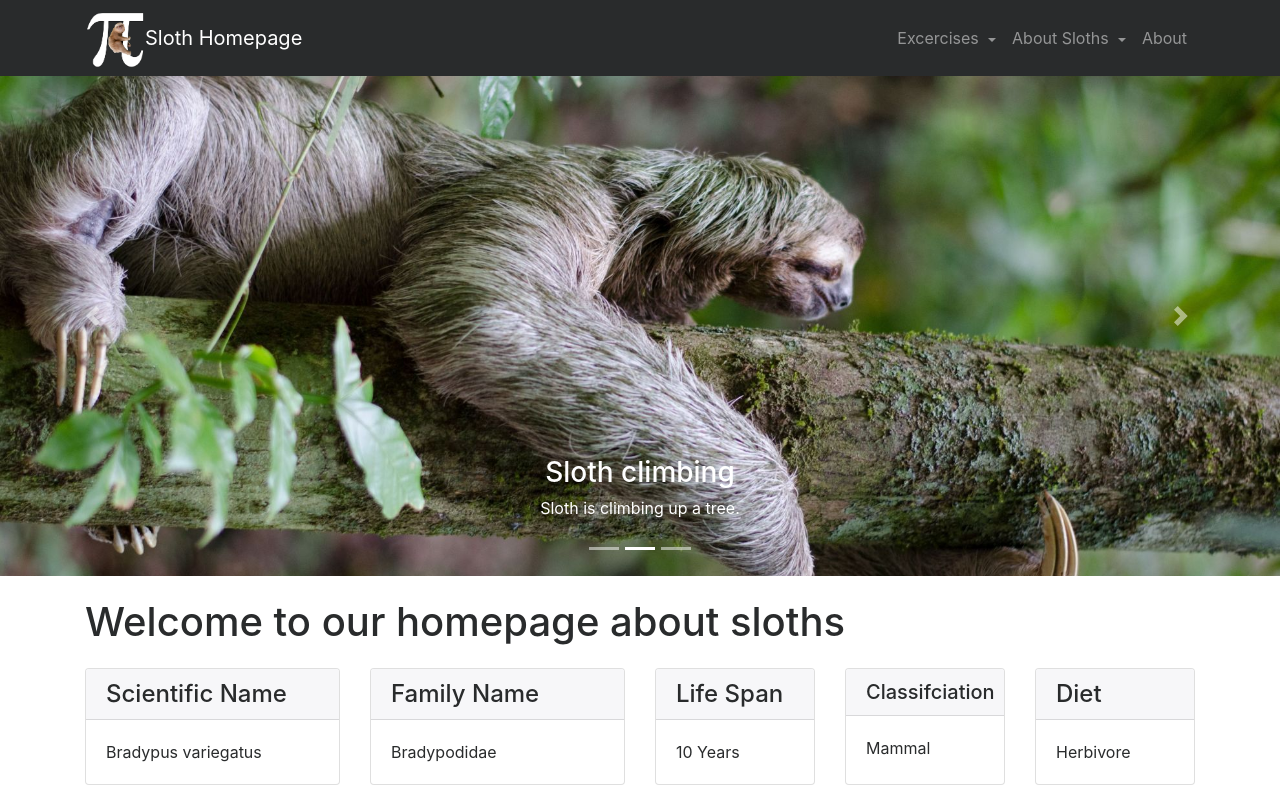
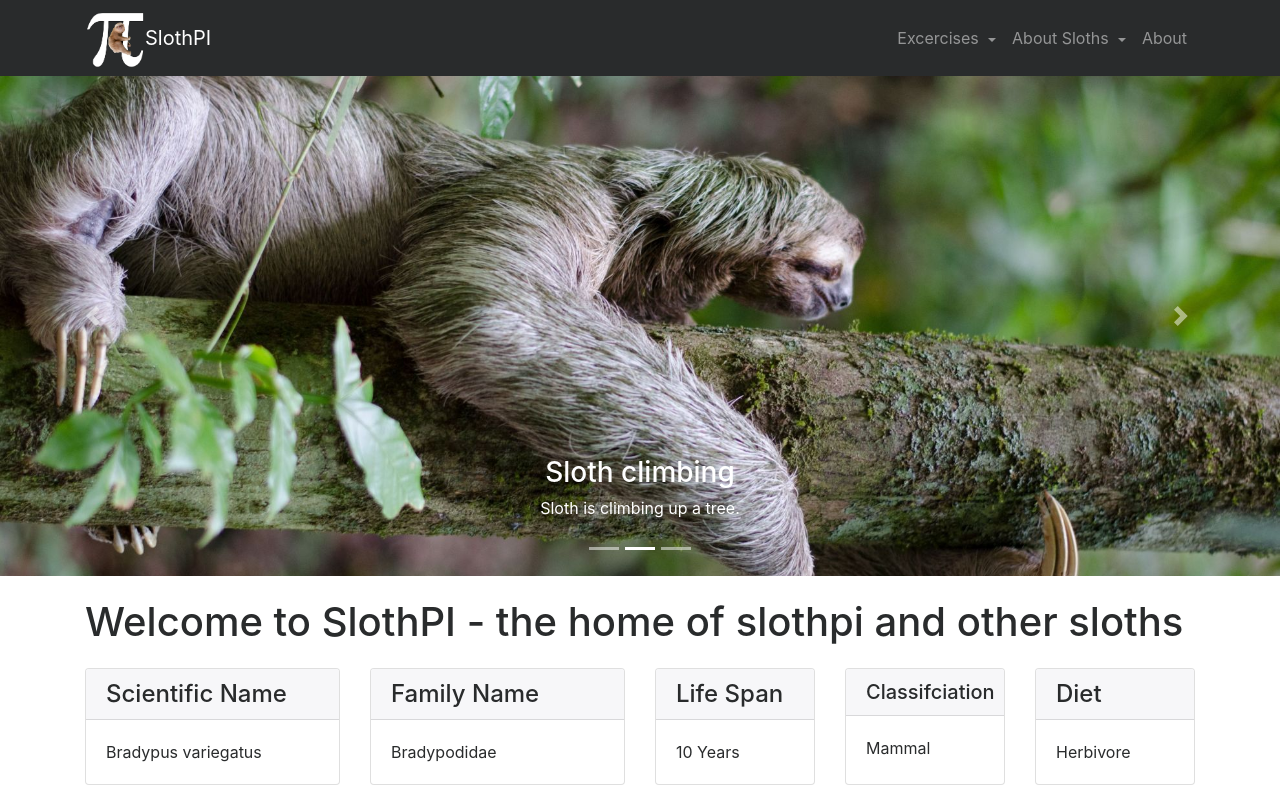
Before and after one commit to SEBHN/SlothHomepage, a website: page index.html in a window 1280 px wide. Shown: the top 800 px of the page. Drawn offline with Linux system fonts and the light colour scheme.

Commit message:
change title and welcome message

```diff
--- a/index.html
+++ b/index.html
@@ -8,7 +8,7 @@
     <meta name="description" content="">
     <meta name="author" content="">
 
-    <title>The Sloth</title>
+    <title>SlothPI - The math sloth</title>
 
     <!-- Bootstrap core CSS -->
     <link href="vendor/bootstrap/css/bootstrap.min.css" rel="stylesheet">
@@ -52,7 +52,7 @@
             <a href="images/SlothPi400x400.png">
                 <img src="images/SlothPi400x400.png" alt="Sloth Logo" width="60" height="60">
             </a>
-            <a class="navbar-brand" href="index.html">Sloth Homepage</a>
+            <a class="navbar-brand" href="index.html">SlothPI</a>
             <div class="collapse navbar-collapse" id="navbarExample">
                 <ul class="navbar-nav ml-auto">
                     <li class="nav-item dropdown">
@@ -131,7 +131,7 @@
     <!-- Page Content -->
     <div class="container">
 
-        <h1 class="my-4">Welcome to our homepage about sloths</h1>
+        <h1 class="my-4">Welcome to SlothPI - the home of slothpi and other sloths</h1>
 
         <!-- Sloth Info Section -->
         <div class="row">
```
